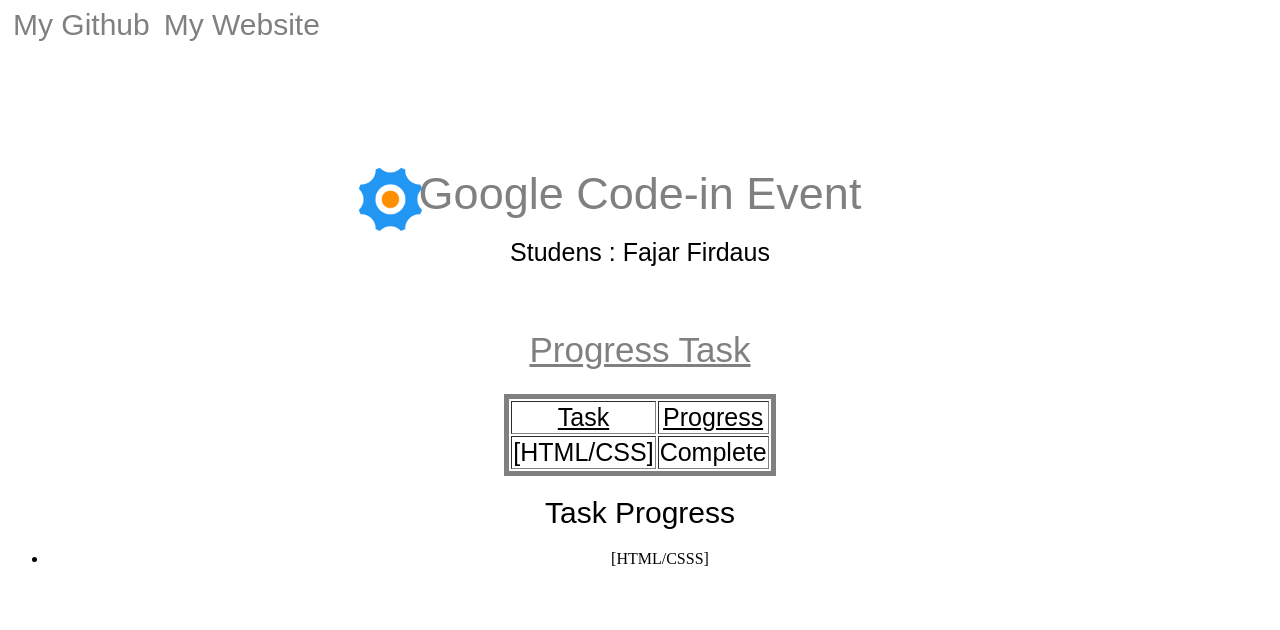
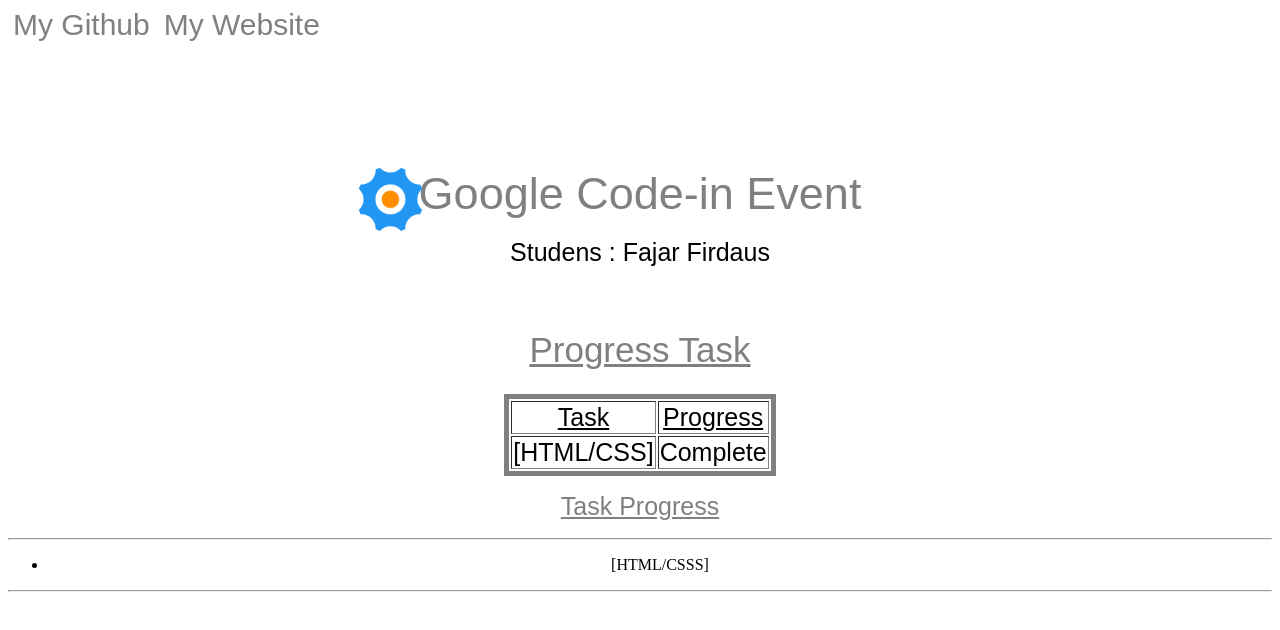
Before and after one commit to FajarTheGGman/GCI-WebPage, a plain HTML site: page index.html in a window 1280 px wide. Drawn offline with Linux system fonts and the light colour scheme.

Commit message:
Update index.html

```diff
--- a/index.html
+++ b/index.html
@@ -75,8 +75,9 @@ table td{
 }
 
 #l{
-font: 30px sans-serif;
-
+font: 25px sans-serif;
+color: grey;
+text-decoration: underline;
 }
 
 </style>
@@ -103,9 +104,11 @@ font: 30px sans-serif;
             </tr>
         </table>
        <h1 id="l">Task Progress</h1>
+       <hr>
        <ul>
        <li>[HTML/CSSS]</li>
        </ul>
+       <hr>
     </div>
     </center>
 </body>
```
